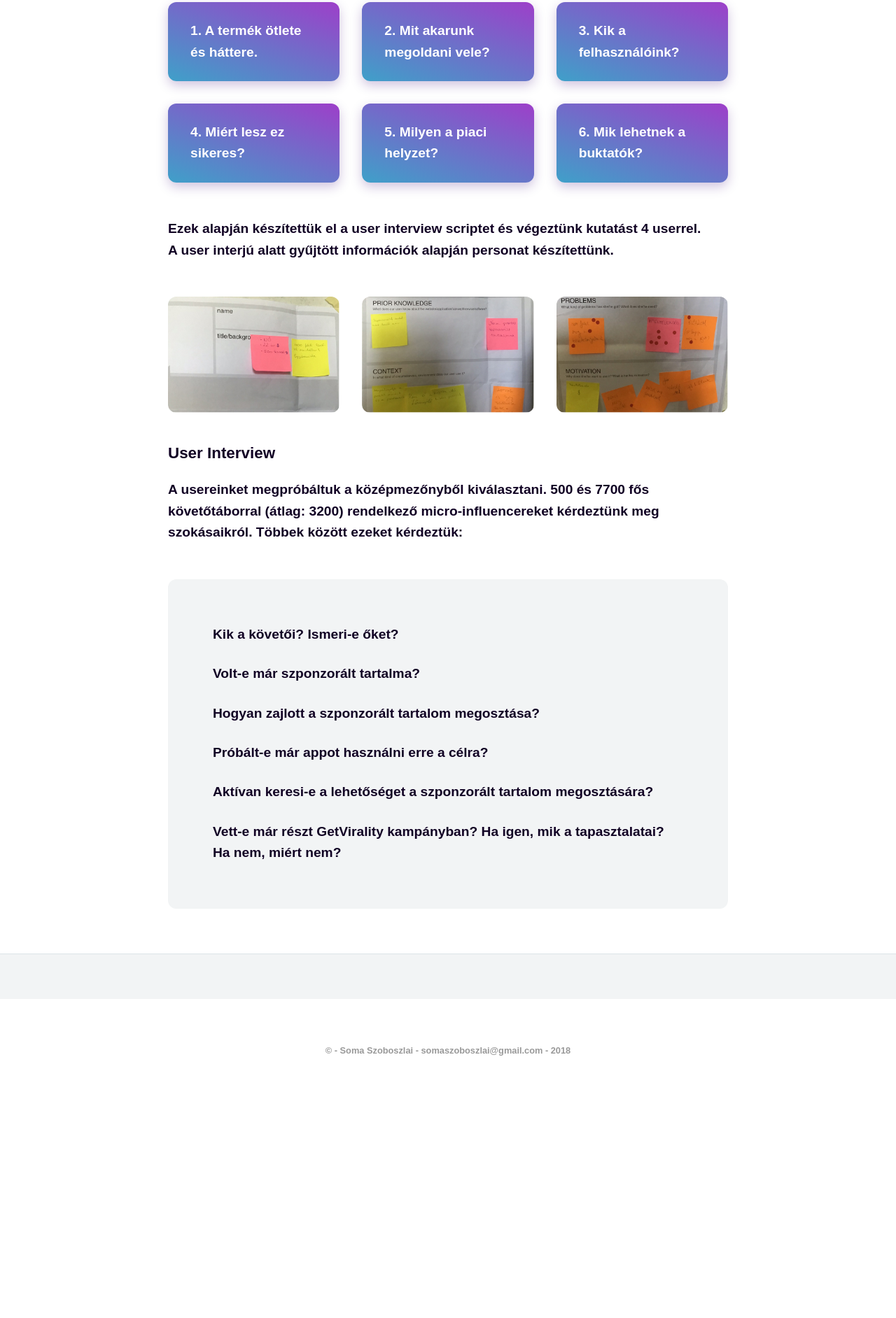
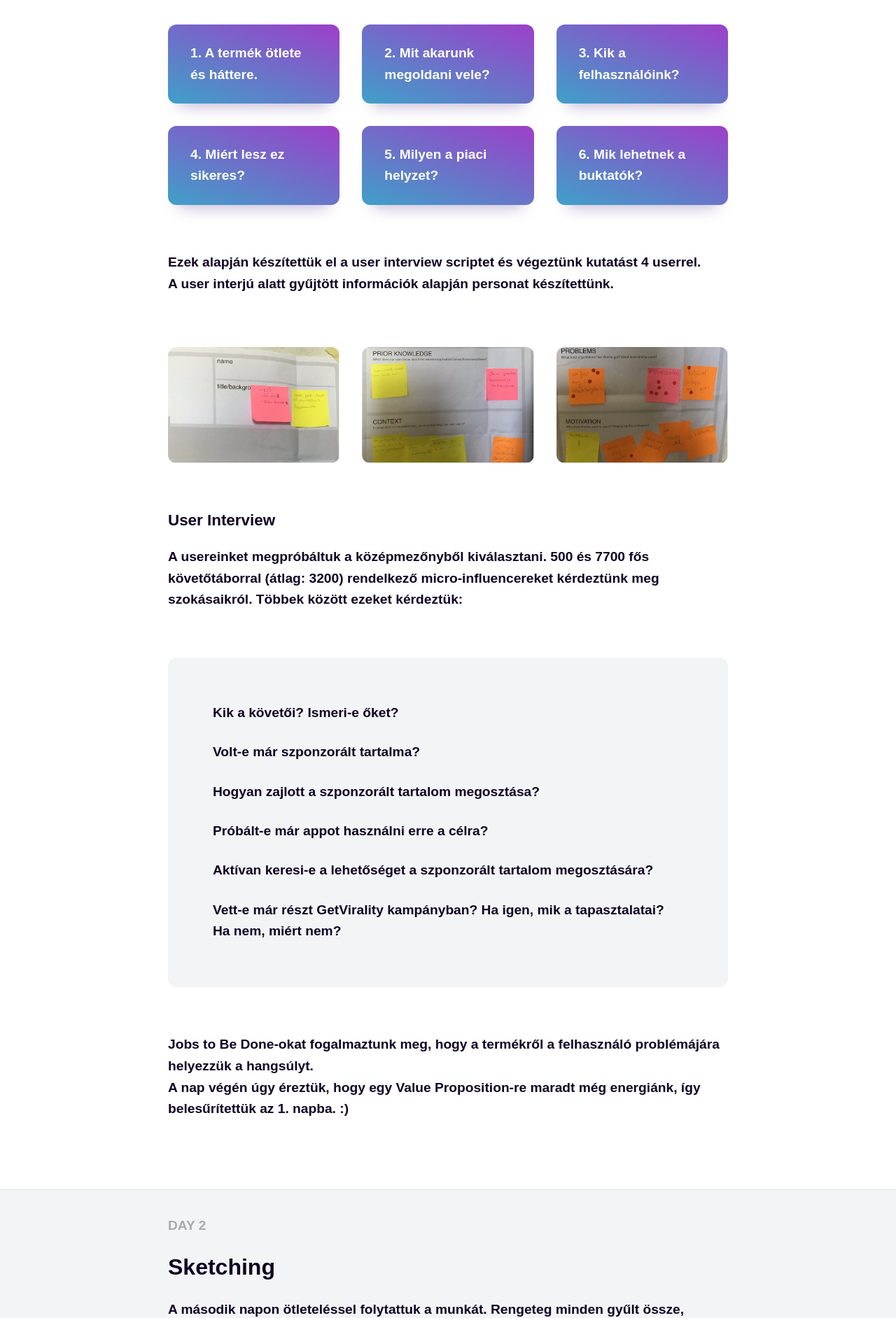
Before and after one commit to szsoma/me, a plain HTML site: page case1/case1.html in a window 1280 px wide. Shown: the part 1590-3474 px from the top of the page at 70% size. Before the commit the page ends 3167 px from the top, so only its background shows below. Drawn offline with Linux system fonts and the light colour scheme; a web font is replaced by a local one.

Commit message:
case study 1 day2

```diff
--- a/case1/case1.html
+++ b/case1/case1.html
@@ -60,6 +60,8 @@
           <p>A GetVirality egy olyan platform, ami segít az Instagram micro-influencereknek szponzorált tartalmak létrehozásában. Ezért cserébe a cégek pénzbeli, termék vagy kedvezményben részesítik partnereiket. Alapvetően a 10.000 feliratkozó alatti influencereket célozza a termék, így egy jól használható, fiatalos terméket kellett létrehozni. 3 nap nem sok. Ezért megpróbáltunk minél hatékonyabban dolgozni a csapattal.</p>
         </div>
 
+<!--  --  DAY 1  --  -->
+
         <div class="empathize text-full">
           <p class="days">Day 1</p>
           <h4>Empathize</h4>
@@ -117,11 +119,25 @@
           </ul>
         </div>
 
+        <div class="text-full">
+          <p>Jobs to Be Done-okat fogalmaztunk meg, hogy a termékről a felhasználó problémájára helyezzük a hangsúlyt. <br>
+            A nap végén úgy éreztük, hogy egy Value Proposition-re maradt még energiánk, így belesűrítettük az 1. napba. :)</p>
+        </div>
+
       </div>
     </section>
 
+<!--  --  DAY 2  --  -->
+
     <section class="grey-bg">
-
+      <div class="case-study-wrapper text-left">
+        <div class="text-full">
+          <p class="days">Day 2</p>
+          <h4>Sketching</h4>
+          <p>A második napon ötleteléssel folytattuk a munkát. Rengeteg minden gyűlt össze, aminek eredményeképp egy kisebb irodányi post-itet pusztítottunk el. Az ötletek priorizálásához Impact Effort táblázatot készítettünk.</p>
+          <p>A következő lépés a vázlatozás volt. A Crazy 8s után a Solution Sketch tisztázta le a gondolatokat, ami után már csak a prototípusok elkészítése volt a feladat.</p>
+        </div>
+      </div>
     </section>
 
 
--- a/case1/case1_style.css
+++ b/case1/case1_style.css
@@ -43,6 +43,7 @@
 
 .text-full {
     grid-column: 1 / 4;
+    padding: 1rem 0;
     font-size: 1.2rem;
 }
 
@@ -74,8 +75,13 @@ h5 {
     background: linear-gradient(200deg, #9D3FC9 0%, #3FA0C9 100%);    padding: 1.6rem 2rem;
     border-radius: 12px;
     color: #fff;
-    box-shadow: 0px 6px 16px rgba(67, 20, 129, 0.25);
+    box-shadow: 0px 20px 20px -16px rgba(67, 20, 129, 0.3);
     margin: 1rem auto;
+}
+
+
+.persona-img {
+    text-align: center;
 }
 
 .user-interview h6 {
@@ -99,6 +105,11 @@ h5 {
 .user-interview-q li {
     padding: .8rem 0;
 }
+
+
+
+
+/*  --  day 2  --  */
 
 
 
--- a/style/style.css
+++ b/style/style.css
@@ -60,6 +60,7 @@ button:hover {
     max-width: 100%;
     height: auto;
     border-radius: 12px;
+    margin: .5rem auto;
 }
 
 /*   Head   */
```
